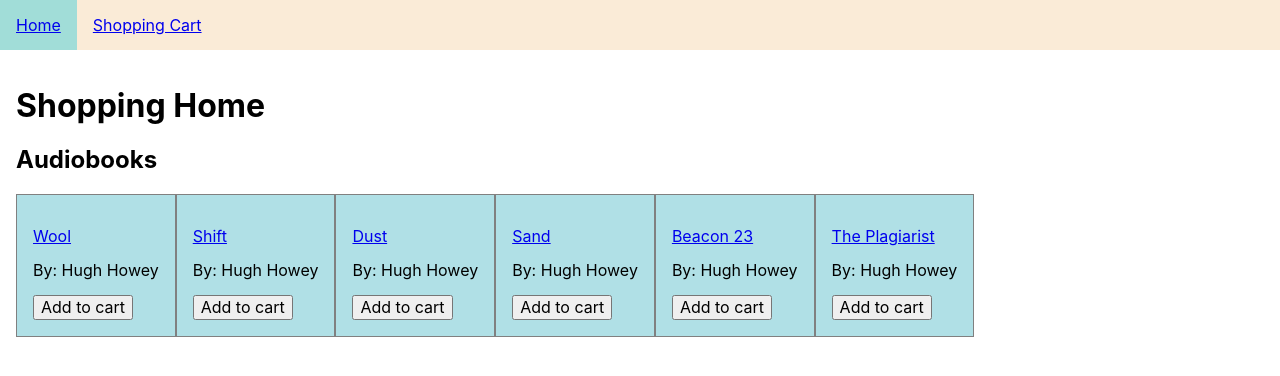
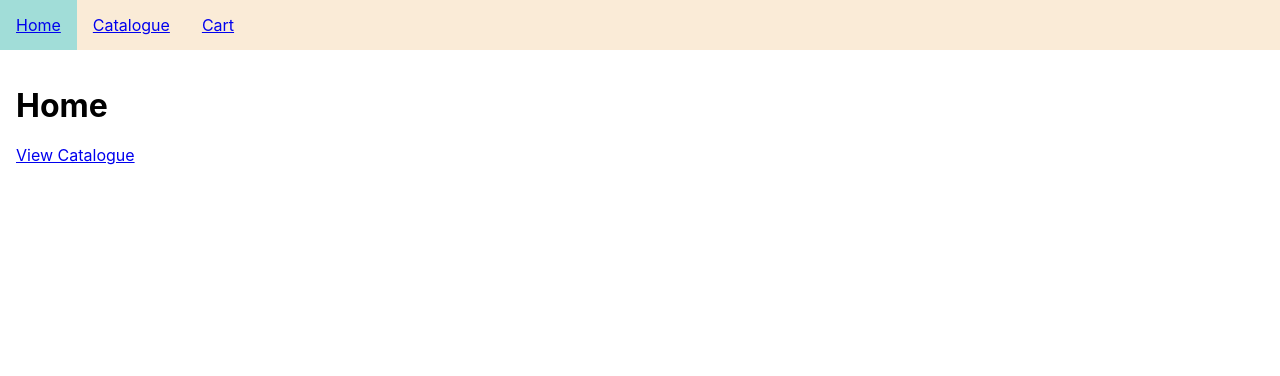
Before and after one commit to SempleGit/shopping-cart, a React (Create React App) app: page / in a window 1280 px wide. Shown: the top 376 px of the page. Built offline with nearby package versions, Linux system fonts and the light colour scheme.

Commit message:
added home component

```diff
--- a/public/index.html
+++ b/public/index.html
@@ -2,12 +2,12 @@
 <html lang="en">
   <head>
     <meta charset="utf-8" />
-    <link rel="icon" href="%PUBLIC_URL%/favicon.ico" />
+    <link rel="icon" href="%PUBLIC_URL%/favicon.png" />
     <meta name="viewport" content="width=device-width, initial-scale=1" />
     <meta name="theme-color" content="#000000" />
     <meta
-      name="description"
-      content="Web site created using create-react-app"
+      name="General shopping cart"
+      content="Shopping site created using create-react-app"
     />
     <link rel="apple-touch-icon" href="%PUBLIC_URL%/logo192.png" />
     <!--
--- a/src/App.js
+++ b/src/App.js
@@ -1,7 +1,8 @@
 import React, { useState } from 'react';
 import Nav from './components/Nav';
+import Home from './components/Home';
+import Catalogue from './components/Catalogue';
 import Cart from './components/Cart';
-import Home from './components/Home';
 import BookDetail from './components/BookDetail';
 import { BrowserRouter, Switch, Route } from "react-router-dom";
 
@@ -19,7 +20,8 @@
     <BrowserRouter>
       <Nav />
       <Switch>
-        <Route exact path='/'><Home cartItems={cartItems} addToCart={addToCart} /></Route>
+        <Route exact path = '/'><Home /></Route>
+        <Route path='/catalogue'><Catalogue cartItems={cartItems} addToCart={addToCart} /></Route>
         <Route path='/cart'><Cart cartItems={cartItems} setCart={setCart} /></Route>
         <Route path='/audiobook/:id'><BookDetail addToCart={addToCart} /></Route>
       </Switch>
--- a/src/components/Cart.js
+++ b/src/components/Cart.js
@@ -76,7 +76,7 @@
 
   return (
     <div className='main-container'>
-      <h1>Shopping Cart</h1>
+      <h1>Cart</h1>
       <ul>
         {cartDisplay()}
       </ul>
--- a/src/components/Home.js
+++ b/src/components/Home.js
@@ -1,12 +1,11 @@
 import React from 'react';
-import AudiobookDisplay from './AudiobookDisplay';
+import {Link} from 'react-router-dom';
 
-const Home = (props) => {
-
+const Home = () => {
   return (
-    <div className="main-container">
-      <h1>Shopping Home</h1>
-      <AudiobookDisplay {...props} />
+    <div className='home-container'>
+      <h1>Home</h1>
+      <Link to='/catalogue' >View Catalogue</Link>
     </div>
   )
 }
--- a/src/components/Nav.js
+++ b/src/components/Nav.js
@@ -9,7 +9,10 @@
         <Link to='/' >Home</Link>
       </li>
       <li className='nav-item'>
-        <Link to='/cart'>Shopping Cart</Link>
+        <Link to='/catalogue' >Catalogue</Link>
+      </li>
+      <li className='nav-item'>
+        <Link to='/cart'>Cart</Link>
       </li>
     </ul>
   )
--- a/src/index.css
+++ b/src/index.css
@@ -12,7 +12,7 @@
     monospace;
 }
 
-.main-container {
+.main-container, .home-container {
   padding: 1rem;
 }
 
```
Also changed, not shown: 2 other files (tests, documents, lock files or other folders).
